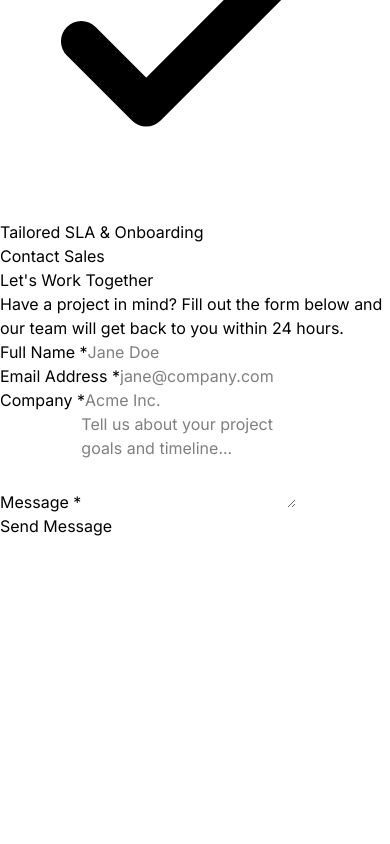
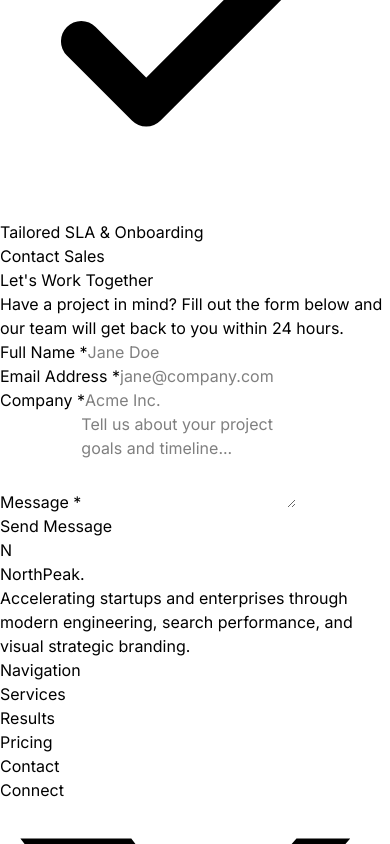
Before and after one commit to Ayushhrajput/northpeak-digital, a React (Vite) app: page / in a window 390 px wide. Shown: the part 11156-12000 px from the top of the page. Before the commit the page ends 11694 px from the top, so only its background shows below. Built offline with nearby package versions, Linux system fonts and the light colour scheme.

Commit message:
feat: add footer section

```diff
--- a/src/components/Contact.jsx
+++ b/src/components/Contact.jsx
@@ -104,10 +104,10 @@ export default function Contact() {
                     name="fullName"
                     value={formData.fullName}
                     onChange={handleChange}
-                    className={`w-full px-4 py-3 rounded-xl corner-shape border bg-white text-slate-900 text-sm focus:outline-none transition-colors ${
+                    className={`w-full px-4 py-3 rounded-xl corner-shape shadow bg-white text-slate-900 text-sm focus:outline-none transition-colors ${
                       errors.fullName
                         ? 'border-rose-400 focus:ring-rose-400'
-                        : 'border-black/10'
+                        : ''
                     }`}
                     placeholder="Jane Doe"
                   />
@@ -125,10 +125,10 @@ export default function Contact() {
                     name="email"
                     value={formData.email}
                     onChange={handleChange}
-                    className={`w-full px-4 py-3 rounded-xl corner-shape border bg-white text-slate-900 text-sm focus:outline-none  transition-colors ${
+                    className={`w-full px-4 py-3 rounded-xl corner-shape shadow bg-white text-slate-900 text-sm focus:outline-none  transition-colors ${
                       errors.email
                         ? 'border-rose-400 focus:ring-rose-400'
-                        : 'border-slate-200  focus:border-transparent'
+                        : ' focus:border-transparent'
                     }`}
                     placeholder="jane@company.com"
                   />
@@ -146,10 +146,10 @@ export default function Contact() {
                     name="company"
                     value={formData.company}
                     onChange={handleChange}
-                    className={`w-full px-4 py-3 rounded-xl corner-shape border bg-white text-slate-900 text-sm focus:outline-none  transition-colors ${
+                    className={`w-full px-4 py-3 rounded-xl corner-shape shadow bg-white text-slate-900 text-sm focus:outline-none  transition-colors ${
                       errors.company
                         ? 'border-rose-400 focus:ring-rose-400'
-                        : 'border-slate-200  focus:border-transparent'
+                        : '  focus:border-transparent'
                     }`}
                     placeholder="Acme Inc."
                   />
@@ -167,10 +167,10 @@ export default function Contact() {
                     rows={4}
                     value={formData.message}
                     onChange={handleChange}
-                    className={`w-full px-4 py-3 rounded-xl corner-shape border bg-white text-slate-900 text-sm focus:outline-none  transition-colors ${
+                    className={`w-full px-4 py-3 rounded-xl corner-shape shadow bg-white text-slate-900 text-sm focus:outline-none  transition-colors ${
                       errors.message
                         ? 'border-rose-400 focus:ring-rose-400'
-                        : 'border-black/10 focus:border-transparent'
+                        : ' focus:border-transparent'
                     }`}
                     placeholder="Tell us about your project goals and timeline..."
                   />
@@ -180,7 +180,7 @@ export default function Contact() {
 
                 <button
                   type="submit"
-                  className="w-full py-3.5 px-6 rounded-xl bg-black hover:bg-black/90 active:scale-95 text-white font-semibold text-sm shadow-md shadow-blue-500/20 transition-all focus:outline-none  "
+                  className="w-full py-3.5 px-6 rounded-xl corner-shape bg-black hover:bg-black/90 active:scale-95 text-white font-semibold text-sm shadow-md shadow-blue-500/20 transition-all focus:outline-none  "
                 >
                   Send Message
                 </button>
--- a/src/components/Footer.jsx
+++ b/src/components/Footer.jsx
@@ -1,11 +1,71 @@
 import React from 'react';
 
-function Footer(props) {
-    return (
-        <div>
+export default function Footer() {
+  return (
+    <footer className="bg-black/90 text-slate-400 border-t border-black/10 pt-16 pb-12">
+      <div className="max-w-7xl mx-auto px-4 sm:px-6 lg:px-8">
+        <div className="grid grid-cols-1 md:grid-cols-4 gap-10 pb-12 border-b border-black/10">
+
+          <div className="md:col-span-2 space-y-4">
+            <a href="#" className="flex items-center gap-2">
+              <div className="w-8 h-8 rounded-2xl corner-shape bg-black/90 flex items-center justify-center text-white font-bold text-base">
+                N
+              </div>
+              <span className="font-bold text-lg text-white tracking-tight">
+                NorthPeak<span className="text-white">.</span>
+              </span>
+            </a>
+            <p className="text-sm text-slate-400 max-w-sm leading-relaxed">
+              Accelerating startups and enterprises through modern engineering, search performance, and visual strategic branding.
+            </p>
+          </div>
+
+          <div>
+            <h4 className="text-xs font-semibold text-slate-200 uppercase tracking-wider mb-4">
+              Navigation
+            </h4>
+            <ul className="space-y-2.5 text-sm">
+              <li><a href="#services" className="hover:text-white transition-colors">Services</a></li>
+              <li><a href="#results" className="hover:text-white transition-colors">Results</a></li>
+              <li><a href="#pricing" className="hover:text-white transition-colors">Pricing</a></li>
+              <li><a href="#contact" className="hover:text-white transition-colors">Contact</a></li>
+            </ul>
+          </div>
+
+          <div>
+            <h4 className="text-xs font-semibold text-slate-200 uppercase tracking-wider mb-4">
+              Connect
+            </h4>
+            <div className="flex gap-4">
+              <a href="#" aria-label="Twitter / X" className="w-9 h-9 rounded-lg corner-shape bg-slate-800 hover:bg-black/90 hover:text-white flex items-center justify-center transition-colors">
+                <svg className="w-4 h-4 fill-current" viewBox="0 0 24 24"><path d="M18.244 2.25h3.308l-7.227 8.26 8.502 11.24H16.17l-5.214-6.817L4.99 21.75H1.68l7.73-8.835L1.254 2.25H8.08l4.713 6.231zm-1.161 17.52h1.833L7.084 4.126H5.117z"/></svg>
+              </a>
+              <a href="#" aria-label="LinkedIn" className="w-9 h-9 rounded-lg corner-shape bg-slate-800 hover:bg-black/90 hover:text-white flex items-center justify-center transition-colors">
+                <svg className="w-4 h-4 fill-current" viewBox="0 0 24 24"><path d="M19 3a2 2 0 0 1 2 2v14a2 2 0 0 1-2 2H5a2 2 0 0 1-2-2V5a2 2 0 0 1 2-2h14m-.5 15.5v-5.3a3.26 3.26 0 0 0-3.26-3.26c-.85 0-1.84.52-2.28 1.3v-1.11h-2.79v8.37h2.79v-4.93c0-.77.62-1.4 1.39-1.4a1.4 1.4 0 0 1 1.4 1.4v4.93h2.75M6.46 10.9v8.37H9.25V10.9H6.46M7.86 6.72a1.47 1.47 0 1 0 0 2.94 1.47 1.47 0 0 0 0-2.94Z"/></svg>
+              </a>
+              <a href="#" aria-label="GitHub" className="w-9 h-9 rounded-lg corner-shape bg-slate-800 hover:bg-black/90 hover:text-white flex items-center justify-center transition-colors">
+                <svg className="w-4 h-4 fill-current" viewBox="0 0 24 24"><path d="M12 0C5.37 0 0 5.37 0 12c0 5.31 3.435 9.795 8.205 11.385.6.105.825-.255.825-.57 0-.285-.015-1.23-.015-2.235-3.015.555-3.795-.735-4.035-1.41-.135-.345-.72-1.41-1.23-1.695-.42-.225-1.02-.78-.015-.795.945-.015 1.62.87 1.845 1.23 1.08 1.815 2.805 1.305 3.495.99.105-.78.42-1.305.765-1.605-2.67-.3-5.46-1.335-5.46-5.925 0-1.305.465-2.385 1.23-3.225-.12-.3-.54-1.53.12-3.18 0 0 1.005-.315 3.3 1.23.96-.27 1.98-.405 3-.405s2.04.135 3 .405c2.295-1.56 3.3-1.23 3.3-1.23.66 1.65.24 2.88.12 3.18.765.84 1.23 1.905 1.23 3.225 0 4.605-2.805 5.625-5.475 5.925.435.375.81 1.095.81 2.22 0 1.605-.015 2.895-.015 3.3 0 .315.225.69.825.57A12.02 12.02 0 0024 12c0-6.63-5.37-12-12-12z"/></svg>
+              </a>
+            </div>
+          </div>
 
         </div>
-    );
+
+        <div className="mt-8 flex flex-col sm:flex-row items-center justify-between text-xs text-slate-500 gap-4">
+          <p>© {new Date().getFullYear()} NorthPeak Digital. All rights reserved.</p>
+          <p>
+            Built for{' '}
+            <a
+              href="https://digitalheroesco.com"
+              target="_blank"
+              rel="noopener noreferrer"
+              className="text-slate-300 font-medium hover:text-blue-400 underline transition-colors"
+            >
+              Digital Heroes Training Task
+            </a>
+          </p>
+        </div>
+      </div>
+    </footer>
+  );
 }
-
-export default Footer;
--- a/src/components/Hero.jsx
+++ b/src/components/Hero.jsx
@@ -2,7 +2,7 @@ import React from 'react';
 
 export default function Hero() {
   return (
-    <section className="relative pt-32 pb-20  md:pb-28 bg-gradient-to-b from-slate-50/80 via-white to-white overflow-hidden">
+    <section  className="relative pt-32 pb-20  md:pb-28 bg-gradient-to-b from-slate-50/80 via-white to-white overflow-hidden">
       <div className="max-w-7xl mx-auto px-4 sm:px-6 lg:px-8">
         <div className="grid grid-cols-1 lg:grid-cols-12 gap-12 lg:gap-8 items-center">
 
```
